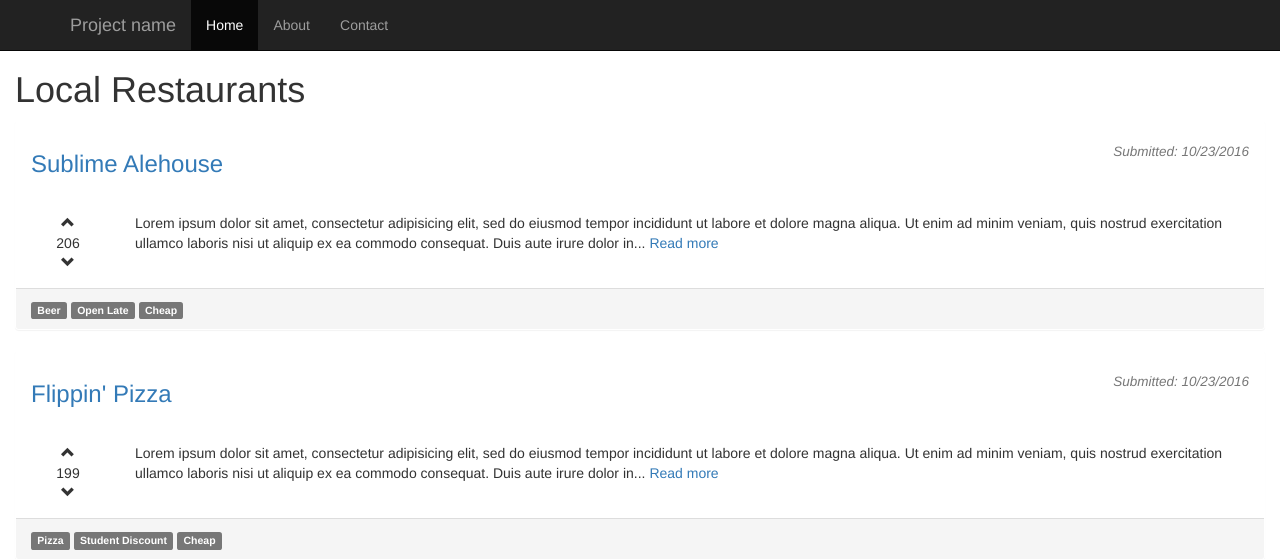
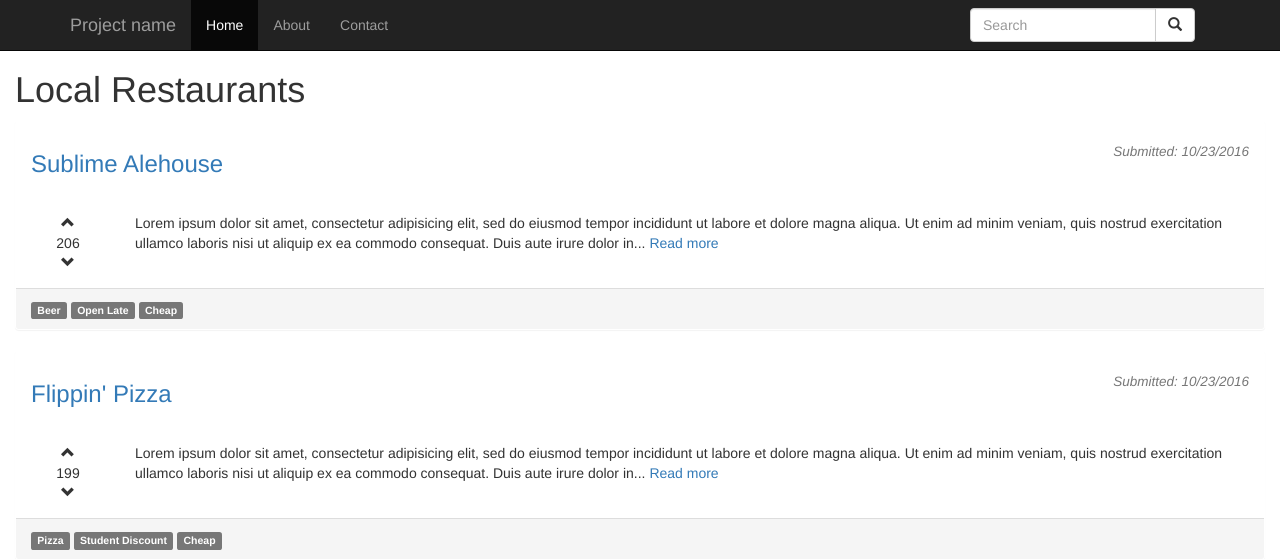
Before and after one commit to jvb93/cis444Project, a PHP site: page / in a window 1280 px wide. Shown: the top 559 px of the page. Run offline with PHP 8.4, Linux system fonts and the light colour scheme.

Commit message:
searchbar!

```diff
--- a/header.php
+++ b/header.php
@@ -35,7 +35,19 @@
           <li><a href="#about">About</a></li>
           <li><a href="#contact">Contact</a></li>
         </ul>
+        <div class="col-sm-3 col-md-3 navbar-right">
+        <form class="navbar-form" role="search">
+        <div class="input-group">
+            <input type="text" class="form-control" placeholder="Search" name="q">
+            <div class="input-group-btn">
+                <button class="btn btn-default" type="submit"><i class="glyphicon glyphicon-search"></i></button>
+            </div>
+        </div>
+        </form>
+    </div>
       </div><!--/.nav-collapse -->
+
       </div>
+
     </nav>
     <div class="container-fluid">
--- a/index.php
+++ b/index.php
@@ -2,7 +2,7 @@
 
 <div class="col-md-12">
     <div class="row">
-        <h1> Local Restaurants
+        <h1> Local Restaurants </h1>
     </div>
     <div class="row">
         <div class="panel">
```
